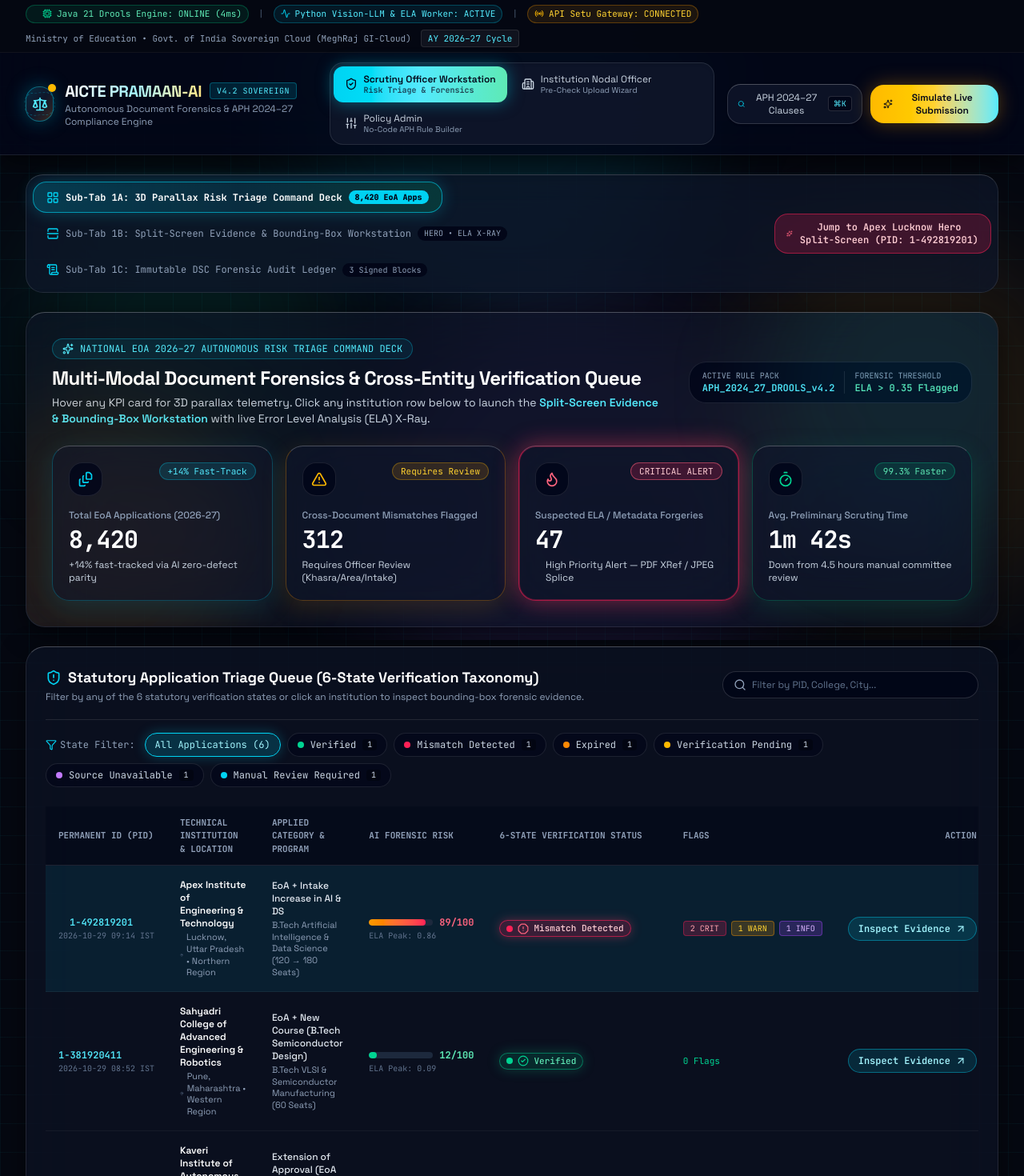
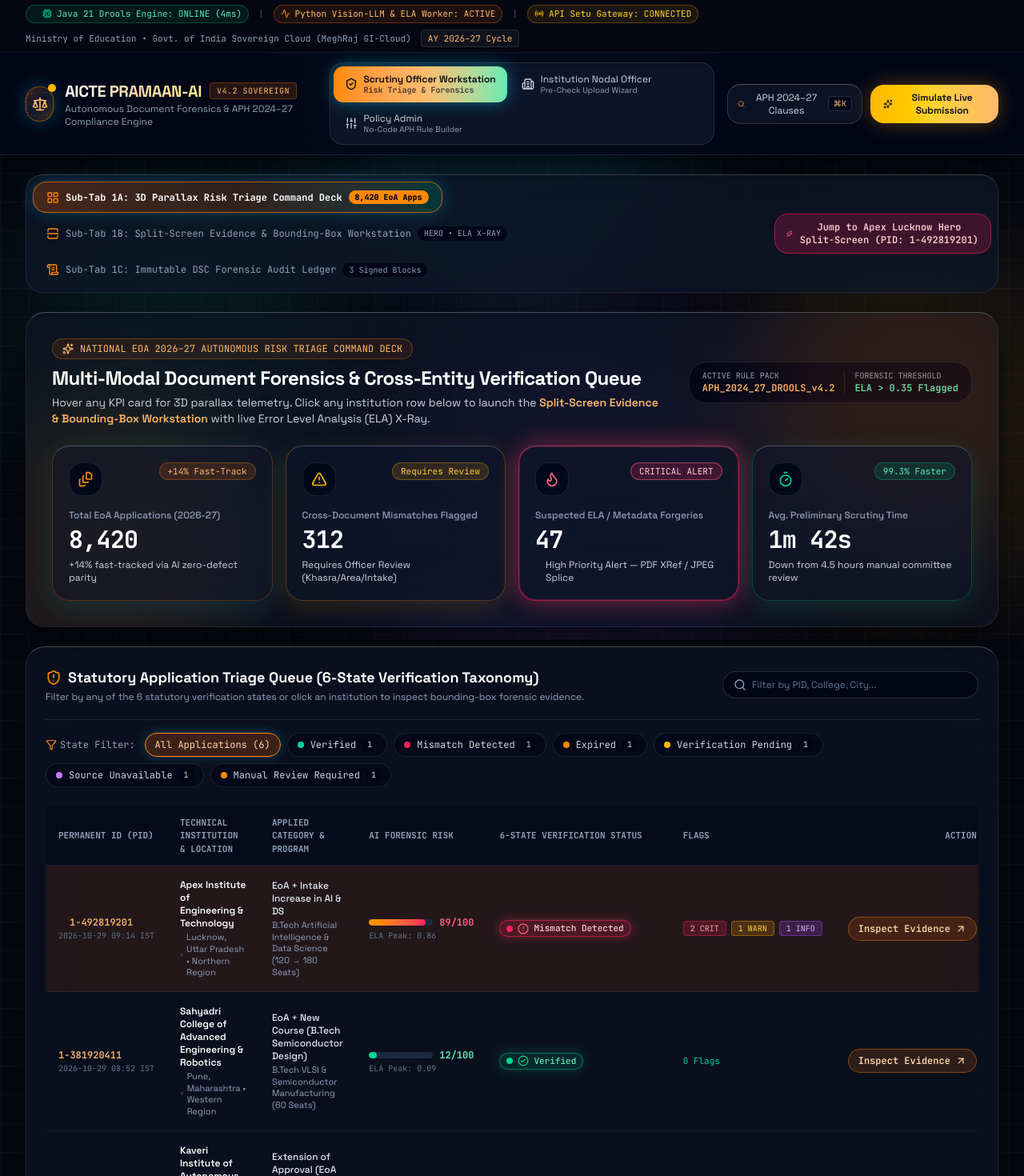
Before and after one commit to vaibhavhhh4-tech/Praman_02, a Next.js app: page / in a window 1280 px wide. Shown: the top 1470 px of the page at 80% size. Built offline with nearby package versions, Linux system fonts and the light colour scheme.

Commit message:
Replace cyan accents with natural bright palette

```diff
--- a/app/globals.css
+++ b/app/globals.css
@@ -41,18 +41,18 @@
   --card-foreground: #f8fafc;
   --popover: #0b1120;
   --popover-foreground: #f8fafc;
-  --primary: #06b6d4;
+  --primary: #f97316;
   --primary-foreground: #050811;
   --secondary: #1e293b;
   --secondary-foreground: #f8fafc;
   --muted: #0f172a;
   --muted-foreground: #94a3b8;
-  --accent: #06b6d4;
+  --accent: #f97316;
   --accent-foreground: #050811;
   --destructive: #f43f5e;
   --border: rgba(255, 255, 255, 0.1);
   --input: rgba(255, 255, 255, 0.12);
-  --ring: #06b6d4;
+  --ring: #f97316;
   --radius: 0.75rem;
 }
 
@@ -62,7 +62,7 @@
   }
   body {
     @apply bg-[#071426] text-slate-100;
-    background-image: radial-gradient(circle at 12% 8%, rgba(34, 211, 238, 0.13), transparent 28rem), radial-gradient(circle at 88% 18%, rgba(251, 191, 36, 0.12), transparent 30rem), linear-gradient(135deg, #071426 0%, #101b39 52%, #132542 100%);
+    background-image: radial-gradient(circle at 12% 8%, rgba(251, 146, 60, 0.13), transparent 28rem), radial-gradient(circle at 88% 18%, rgba(251, 191, 36, 0.12), transparent 30rem), linear-gradient(135deg, #071426 0%, #101b39 52%, #132542 100%);
   }
   button, input, select, textarea {
     font: inherit;
@@ -71,7 +71,7 @@
     cursor: pointer;
   }
   button:focus-visible, input:focus-visible, select:focus-visible, textarea:focus-visible {
-    outline: 3px solid rgba(125, 211, 252, 0.8);
+    outline: 3px solid rgba(253, 186, 116, 0.8);
     outline-offset: 2px;
   }
 }
@@ -95,8 +95,8 @@
 
 .cyber-grid-bg {
   background-image:
-    linear-gradient(to right, rgba(6, 182, 212, 0.05) 1px, transparent 1px),
-    linear-gradient(to bottom, rgba(6, 182, 212, 0.05) 1px, transparent 1px);
+    linear-gradient(to right, rgba(249, 115, 22, 0.05) 1px, transparent 1px),
+    linear-gradient(to bottom, rgba(249, 115, 22, 0.05) 1px, transparent 1px);
   background-size: 36px 36px;
 }
 
@@ -113,5 +113,5 @@
   border-radius: 9999px;
 }
 ::-webkit-scrollbar-thumb:hover {
-  background: rgba(6, 182, 212, 0.5);
+  background: rgba(249, 115, 22, 0.5);
 }
--- a/app/layout.tsx
+++ b/app/layout.tsx
@@ -50,7 +50,7 @@ export default function RootLayout({
 }>) {
   return (
     <html lang="en" className={`dark ${spaceGrotesk.variable} ${jetbrainsMono.variable}`}>
-      <body className="font-sans antialiased bg-[#050811] text-slate-100 selection:bg-cyan-500/30 selection:text-cyan-200 overflow-x-hidden">
+      <body className="font-sans antialiased bg-[#050811] text-slate-100 selection:bg-orange-500/30 selection:text-orange-200 overflow-x-hidden">
         {children}
         {process.env.NODE_ENV === 'production' && <Analytics />}
       </body>
--- a/app/page.tsx
+++ b/app/page.tsx
@@ -232,7 +232,7 @@ export default function AictePramaanAiPage() {
             initial={{ opacity: 0, y: -20 }}
             animate={{ opacity: 1, y: 0 }}
             exit={{ opacity: 0, y: -20 }}
-            className="fixed top-28 right-6 z-50 max-w-md rounded-2xl bg-slate-900/95 backdrop-blur-2xl border border-cyan-400/50 p-4 shadow-[0_0_35px_rgba(6,182,212,0.4)] flex items-start gap-3"
+            className="fixed top-28 right-6 z-50 max-w-md rounded-2xl bg-slate-900/95 backdrop-blur-2xl border border-orange-400/50 p-4 shadow-[0_0_35px_rgba(6,182,212,0.4)] flex items-start gap-3"
           >
             <CheckCircle2 className="w-5 h-5 text-emerald-400 shrink-0 mt-0.5" />
             <div className="text-xs font-mono text-slate-100 leading-relaxed">
@@ -264,16 +264,16 @@ export default function AictePramaanAiPage() {
                       onClick={() => setActiveSubTab(tab.id)}
                       className={`relative flex items-center gap-2 px-4 py-2.5 rounded-xl text-xs font-mono transition-all ${
                         isActive
-                          ? 'bg-gradient-to-r from-cyan-500/25 via-cyan-500/15 to-emerald-500/20 text-white border border-cyan-400/60 shadow-[0_0_20px_rgba(6,182,212,0.3)] font-bold'
+                          ? 'bg-gradient-to-r from-orange-500/25 via-orange-500/15 to-emerald-500/20 text-white border border-orange-400/60 shadow-[0_0_20px_rgba(6,182,212,0.3)] font-bold'
                           : 'text-slate-400 hover:text-white hover:bg-white/5 border border-transparent'
                       }`}
                     >
-                      <span className="text-cyan-400">{tab.icon}</span>
+                      <span className="text-orange-400">{tab.icon}</span>
                       <span>{tab.label}</span>
                       <span
                         className={`px-2 py-0.5 rounded-full text-[10px] ${
                           isActive
-                            ? 'bg-cyan-400 text-slate-950 font-extrabold'
+                            ? 'bg-orange-400 text-slate-950 font-extrabold'
                             : 'bg-slate-950 text-slate-400'
                         }`}
                       >
--- a/components/pramaan/risk-triage-command-deck.tsx
+++ b/components/pramaan/risk-triage-command-deck.tsx
@@ -27,7 +27,7 @@ interface TiltBentoCardProps {
   subtext: string
   badgeText: string
   icon: React.ReactNode
-  accentColor: 'cyan' | 'amber' | 'crimson' | 'emerald'
+  accentColor: 'orange' | 'amber' | 'crimson' | 'emerald'
   pulseCrimson?: boolean
 }
 
@@ -65,7 +65,7 @@ function TiltBentoCard({
   }
 
   const borderGlow = {
-    cyan: 'border-cyan-500/30 hover:border-cyan-400/60 shadow-[0_8px_32px_rgba(6,182,212,0.15)]',
+    orange: 'border-orange-500/30 hover:border-orange-400/60 shadow-[0_8px_32px_rgba(6,182,212,0.15)]',
     amber: 'border-amber-500/30 hover:border-amber-400/60 shadow-[0_8px_32px_rgba(245,158,11,0.15)]',
     crimson:
       'border-rose-500/50 hover:border-rose-400/80 shadow-[0_0_32px_rgba(244,63,94,0.3)]',
@@ -74,7 +74,7 @@ function TiltBentoCard({
   }[accentColor]
 
   const badgeStyle = {
-    cyan: 'bg-cyan-500/15 text-cyan-300 border-cyan-400/30',
+    orange: 'bg-orange-500/15 text-orange-300 border-orange-400/30',
     amber: 'bg-amber-500/15 text-amber-300 border-amber-400/30',
     crimson: 'bg-rose-500/20 text-rose-200 border-rose-400/50',
     emerald: 'bg-emerald-500/15 text-emerald-300 border-emerald-400/30',
@@ -168,12 +168,12 @@ export function RiskTriageCommandDeck({
         transition={{ duration: 0.4 }}
         className="relative overflow-hidden rounded-3xl bg-slate-900/55 backdrop-blur-2xl border border-white/10 border-t-white/25 p-6 lg:p-8 shadow-[0_8px_32px_rgba(0,0,0,0.55)]"
       >
-        <div className="pointer-events-none absolute -top-24 -right-24 w-96 h-96 rounded-full bg-cyan-500/10 blur-3xl" />
+        <div className="pointer-events-none absolute -top-24 -right-24 w-96 h-96 rounded-full bg-orange-500/10 blur-3xl" />
         <div className="pointer-events-none absolute -bottom-24 -left-24 w-96 h-96 rounded-full bg-amber-500/10 blur-3xl" />
 
         <div className="flex flex-col lg:flex-row lg:items-center justify-between gap-4 mb-6">
           <div>
-            <div className="inline-flex items-center gap-2 px-3 py-1 rounded-full bg-cyan-500/10 border border-cyan-400/30 text-cyan-300 text-xs font-mono mb-2">
+            <div className="inline-flex items-center gap-2 px-3 py-1 rounded-full bg-orange-500/10 border border-orange-400/30 text-orange-300 text-xs font-mono mb-2">
               <Sparkles className="w-3.5 h-3.5" />
               NATIONAL EOA 2026–27 AUTONOMOUS RISK TRIAGE COMMAND DECK
             </div>
@@ -182,7 +182,7 @@ export function RiskTriageCommandDeck({
             </h2>
             <p className="text-xs sm:text-sm text-slate-300 mt-1 max-w-3xl">
               Hover any KPI card for 3D parallax telemetry. Click any institution row below to launch the{' '}
-              <span className="text-cyan-300 font-semibold">
+              <span className="text-orange-300 font-semibold">
                 Split-Screen Evidence &amp; Bounding-Box Workstation
               </span>{' '}
               with live Error Level Analysis (ELA) X-Ray.
@@ -194,7 +194,7 @@ export function RiskTriageCommandDeck({
               <div className="text-[10px] text-slate-400 uppercase">
                 Active Rule Pack
               </div>
-              <div className="text-cyan-300 font-semibold">
+              <div className="text-orange-300 font-semibold">
                 APH_2024_27_DROOLS_v4.2
               </div>
             </div>
@@ -220,8 +220,8 @@ export function RiskTriageCommandDeck({
             value="8,420"
             subtext="+14% fast-tracked via AI zero-defect parity"
             badgeText="+14% Fast-Track"
-            accentColor="cyan"
-            icon={<FileStack className="w-5 h-5 text-cyan-400" />}
+            accentColor="orange"
+            icon={<FileStack className="w-5 h-5 text-orange-400" />}
           />
           <TiltBentoCard
             title="Cross-Document Mismatches Flagged"
@@ -261,7 +261,7 @@ export function RiskTriageCommandDeck({
         <div className="flex flex-col lg:flex-row lg:items-center justify-between gap-4 pb-5 border-b border-white/10">
           <div>
             <h3 className="text-base sm:text-lg font-bold text-white flex items-center gap-2">
-              <ShieldAlert className="w-5 h-5 text-cyan-400" />
+              <ShieldAlert className="w-5 h-5 text-orange-400" />
               Statutory Application Triage Queue (6-State Verification Taxonomy)
             </h3>
             <p className="text-xs text-slate-400 mt-0.5">
@@ -277,7 +277,7 @@ export function RiskTriageCommandDeck({
               value={searchQuery}
               onChange={(e) => setSearchQuery(e.target.value)}
               placeholder="Filter by PID, College, City..."
-              className="w-full pl-9 pr-4 py-2 rounded-xl bg-slate-950/90 border border-white/15 text-xs text-white placeholder:text-slate-500 focus:outline-none focus:border-cyan-400"
+              className="w-full pl-9 pr-4 py-2 rounded-xl bg-slate-950/90 border border-white/15 text-xs text-white placeholder:text-slate-500 focus:outline-none focus:border-orange-400"
             />
           </div>
         </div>
@@ -285,7 +285,7 @@ export function RiskTriageCommandDeck({
         {/* 6 Statutory Verification State Filter Pills */}
         <div className="flex flex-wrap items-center gap-2 py-4">
           <span className="text-xs font-mono text-slate-400 flex items-center gap-1 mr-1">
-            <Filter className="w-3.5 h-3.5 text-cyan-400" />
+            <Filter className="w-3.5 h-3.5 text-orange-400" />
             State Filter:
           </span>
 
@@ -293,7 +293,7 @@ export function RiskTriageCommandDeck({
             onClick={() => setSelectedStateFilter('ALL')}
             className={`px-3 py-1.5 rounded-full text-xs font-mono transition-all border ${
               selectedStateFilter === 'ALL'
-                ? 'bg-cyan-500/20 text-cyan-200 border-cyan-400 shadow-[0_0_15px_rgba(6,182,212,0.3)]'
+                ? 'bg-orange-500/20 text-orange-200 border-orange-400 shadow-[0_0_15px_rgba(6,182,212,0.3)]'
                 : 'bg-slate-950/60 text-slate-400 border-white/10 hover:text-white'
             }`}
           >
@@ -345,12 +345,12 @@ export function RiskTriageCommandDeck({
               {filteredApps.length === 0 && (
                 <tr>
                   <td colSpan={7} className="py-12 px-4 text-center">
-                    <div className="text-cyan-200 font-semibold">No applications match these filters.</div>
+                    <div className="text-orange-200 font-semibold">No applications match these filters.</div>
                     <p className="text-xs text-slate-400 mt-1">Try a different search or choose “All Applications”.</p>
                     <button
                       type="button"
                       onClick={() => { setSearchQuery(''); setSelectedStateFilter('ALL') }}
-                      className="mt-4 px-4 py-2 rounded-xl bg-cyan-400 text-slate-950 text-xs font-bold hover:bg-cyan-300 transition-colors"
+                      className="mt-4 px-4 py-2 rounded-xl bg-orange-400 text-slate-950 text-xs font-bold hover:bg-orange-300 transition-colors"
                     >
                       Clear filters
                     </button>
@@ -368,14 +368,14 @@ export function RiskTriageCommandDeck({
                     onClick={() => onSelectApplication(app)}
                     className={`group cursor-pointer transition-colors ${
                       isSelected
-                        ? 'bg-cyan-500/10 hover:bg-cyan-500/15'
+                        ? 'bg-orange-500/10 hover:bg-orange-500/15'
                         : 'hover:bg-white/[0.04]'
                     }`}
                   >
                     <td className="py-4 px-4 font-mono whitespace-nowrap">
-                      <div className="font-semibold text-cyan-300 group-hover:text-cyan-200 flex items-center gap-1.5">
+                      <div className="font-semibold text-orange-300 group-hover:text-orange-200 flex items-center gap-1.5">
                         {isSelected && (
-                          <span className="h-2 w-2 rounded-full bg-cyan-400 animate-ping" />
+                          <span className="h-2 w-2 rounded-full bg-orange-400 animate-ping" />
                         )}
                         {app.pid}
                       </div>
@@ -385,7 +385,7 @@ export function RiskTriageCommandDeck({
                     </td>
 
                     <td className="py-4 px-4">
-                      <div className="font-semibold text-white group-hover:text-cyan-100">
+                      <div className="font-semibold text-white group-hover:text-orange-100">
                         {app.name}
                       </div>
                       <div className="text-[11px] text-slate-400 flex items-center gap-1 mt-0.5">
@@ -471,7 +471,7 @@ export function RiskTriageCommandDeck({
                           e.stopPropagation()
                           onSelectApplication(app)
                         }}
-                        className="inline-flex items-center gap-1.5 px-3 py-1.5 rounded-xl bg-cyan-500/15 hover:bg-cyan-400 text-cyan-200 hover:text-slate-950 border border-cyan-400/40 font-mono text-xs font-semibold transition-all"
+                        className="inline-flex items-center gap-1.5 px-3 py-1.5 rounded-xl bg-orange-500/15 hover:bg-orange-400 text-orange-200 hover:text-slate-950 border border-orange-400/40 font-mono text-xs font-semibold transition-all"
                       >
                         <span>Inspect Evidence</span>
                         <ArrowUpRight className="w-3.5 h-3.5" />
--- a/components/pramaan/top-glass-header.tsx
+++ b/components/pramaan/top-glass-header.tsx
@@ -67,8 +67,8 @@ export function TopGlassHeader({
             Java 21 Drools Engine: ONLINE (4ms)
           </span>
           <span className="text-slate-600">|</span>
-          <span className="inline-flex items-center gap-1.5 px-2 py-0.5 rounded-full bg-cyan-500/10 border border-cyan-500/30 text-cyan-300">
-            <Activity className="w-3 h-3 text-cyan-400" />
+          <span className="inline-flex items-center gap-1.5 px-2 py-0.5 rounded-full bg-orange-500/10 border border-orange-500/30 text-orange-300">
+            <Activity className="w-3 h-3 text-orange-400" />
             Python Vision-LLM &amp; ELA Worker: ACTIVE
           </span>
           <span className="text-slate-600 hidden sm:inline">|</span>
@@ -82,7 +82,7 @@ export function TopGlassHeader({
           <span className="hidden md:inline text-slate-400">
             Ministry of Education • Govt. of India Sovereign Cloud (MeghRaj GI-Cloud)
           </span>
-          <span className="px-2 py-0.5 rounded bg-white/5 border border-white/10 text-cyan-300">
+          <span className="px-2 py-0.5 rounded bg-white/5 border border-white/10 text-orange-300">
             AY 2026–27 Cycle
           </span>
         </div>
@@ -92,13 +92,13 @@ export function TopGlassHeader({
       <div className="max-w-[1600px] mx-auto px-4 lg:px-8 py-3 flex flex-col xl:flex-row items-start xl:items-center justify-between gap-4">
         {/* Brand Emblem & Title */}
         <div className="flex items-center gap-3.5">
-          <div className="relative flex items-center justify-center w-11 h-11 rounded-xl bg-gradient-to-br from-cyan-500/25 via-slate-900 to-amber-500/25 border border-cyan-400/40 shadow-[0_0_25px_rgba(6,182,212,0.35)]">
+          <div className="relative flex items-center justify-center w-11 h-11 rounded-xl bg-gradient-to-br from-orange-500/25 via-slate-900 to-amber-500/25 border border-orange-400/40 shadow-[0_0_25px_rgba(6,182,212,0.35)]">
             <motion.div
               animate={{ rotate: 360 }}
               transition={{ duration: 24, repeat: Infinity, ease: 'linear' }}
-              className="absolute inset-0.5 rounded-lg border border-dashed border-cyan-400/30"
+              className="absolute inset-0.5 rounded-lg border border-dashed border-orange-400/30"
             />
-            <Scale className="w-5 h-5 text-cyan-300 relative z-10" />
+            <Scale className="w-5 h-5 text-orange-300 relative z-10" />
             <span className="absolute -top-1 -right-1 flex h-2.5 w-2.5">
               <span className="animate-ping absolute inline-flex h-full w-full rounded-full bg-amber-400 opacity-75" />
               <span className="relative inline-flex rounded-full h-2.5 w-2.5 bg-amber-400" />
@@ -107,10 +107,10 @@ export function TopGlassHeader({
 
           <div>
             <div className="flex items-center gap-2.5">
-              <h1 className="text-lg sm:text-xl font-bold tracking-tight bg-gradient-to-r from-white via-cyan-200 to-amber-200 bg-clip-text text-transparent">
+              <h1 className="text-lg sm:text-xl font-bold tracking-tight bg-gradient-to-r from-white via-orange-200 to-amber-200 bg-clip-text text-transparent">
                 AICTE PRAMAAN-AI
               </h1>
-              <span className="px-2 py-0.5 text-[10px] font-mono uppercase tracking-wider rounded bg-cyan-500/15 text-cyan-300 border border-cyan-400/30">
+              <span className="px-2 py-0.5 text-[10px] font-mono uppercase tracking-wider rounded bg-orange-500/15 text-orange-300 border border-orange-400/30">
                 v4.2 Sovereign
               </span>
             </div>
@@ -144,7 +144,7 @@ export function TopGlassHeader({
                   <motion.div
                     layoutId="activeRolePill"
                     transition={{ type: 'spring', stiffness: 380, damping: 30 }}
-                    className="absolute inset-0 rounded-lg bg-gradient-to-r from-cyan-400 via-cyan-300 to-emerald-300 shadow-[0_0_20px_rgba(6,182,212,0.5)]"
+                    className="absolute inset-0 rounded-lg bg-gradient-to-r from-orange-400 via-orange-300 to-emerald-300 shadow-[0_0_20px_rgba(6,182,212,0.5)]"
                   />
                 )}
                 <span className="relative z-10 flex items-center gap-2">
@@ -169,12 +169,12 @@ export function TopGlassHeader({
         <div className="flex items-center gap-2.5 w-full xl:w-auto justify-end">
           <button
             onClick={onOpenCmdK}
-            className="flex items-center gap-2.5 px-3 py-2 rounded-xl bg-slate-900/80 hover:bg-slate-800/90 border border-white/15 border-t-white/25 text-xs text-slate-300 hover:text-cyan-200 transition-all shadow-sm"
+            className="flex items-center gap-2.5 px-3 py-2 rounded-xl bg-slate-900/80 hover:bg-slate-800/90 border border-white/15 border-t-white/25 text-xs text-slate-300 hover:text-orange-200 transition-all shadow-sm"
             title="Search AICTE Approval Process Handbook 2024-27 Clauses"
           >
-            <Search className="w-3.5 h-3.5 text-cyan-400" />
+            <Search className="w-3.5 h-3.5 text-orange-400" />
             <span className="hidden sm:inline">APH 2024–27 Clauses</span>
-            <kbd className="px-1.5 py-0.5 text-[10px] font-mono rounded bg-slate-950 text-cyan-300 border border-white/15">
+            <kbd className="px-1.5 py-0.5 text-[10px] font-mono rounded bg-slate-950 text-orange-300 border border-white/15">
               ⌘K
             </kbd>
           </button>
@@ -182,7 +182,7 @@ export function TopGlassHeader({
           <button
             onClick={onSimulateLiveSubmission}
             disabled={isSimulating}
-            className="relative group overflow-hidden flex items-center gap-2 px-4 py-2 rounded-xl text-xs font-semibold text-slate-950 bg-gradient-to-r from-amber-400 via-amber-300 to-cyan-300 hover:brightness-110 transition-all shadow-[0_0_24px_rgba(245,158,11,0.35)] disabled:opacity-60"
+            className="relative group overflow-hidden flex items-center gap-2 px-4 py-2 rounded-xl text-xs font-semibold text-slate-950 bg-gradient-to-r from-amber-400 via-amber-300 to-orange-300 hover:brightness-110 transition-all shadow-[0_0_24px_rgba(245,158,11,0.35)] disabled:opacity-60"
           >
             <Sparkles
               className={`w-4 h-4 text-slate-950 ${
--- a/lib/pramaan-data.ts
+++ b/lib/pramaan-data.ts
@@ -165,10 +165,10 @@ export const STATUTORY_STATES: {
     state: 'Manual Review Required',
     label: 'Manual Review Required',
     shortDesc: 'Infrastructure gap or EVC physical inspection needed',
-    colorClass: 'text-cyan-300',
-    bgClass: 'bg-cyan-500/15',
-    borderClass: 'border-cyan-400/45 shadow-[0_0_15px_rgba(6,182,212,0.25)]',
-    dotClass: 'bg-cyan-400',
+    colorClass: 'text-orange-300',
+    bgClass: 'bg-orange-500/15',
+    borderClass: 'border-orange-400/45 shadow-[0_0_15px_rgba(6,182,212,0.25)]',
+    dotClass: 'bg-orange-400',
   },
 ]
 
```
Also changed, not shown: components/pramaan/evidence-workstation.tsx (+34 -34 lines), components/pramaan/forensic-audit-ledger.tsx (+4 -4 lines), components/pramaan/modals.tsx (+9 -9 lines), components/pramaan/nodal-upload-wizard.tsx (+8 -8 lines), components/pramaan/policy-rule-builder.tsx (+6 -6 lines), components/pramaan/statutory-badge.tsx (+4 -4 lines).
